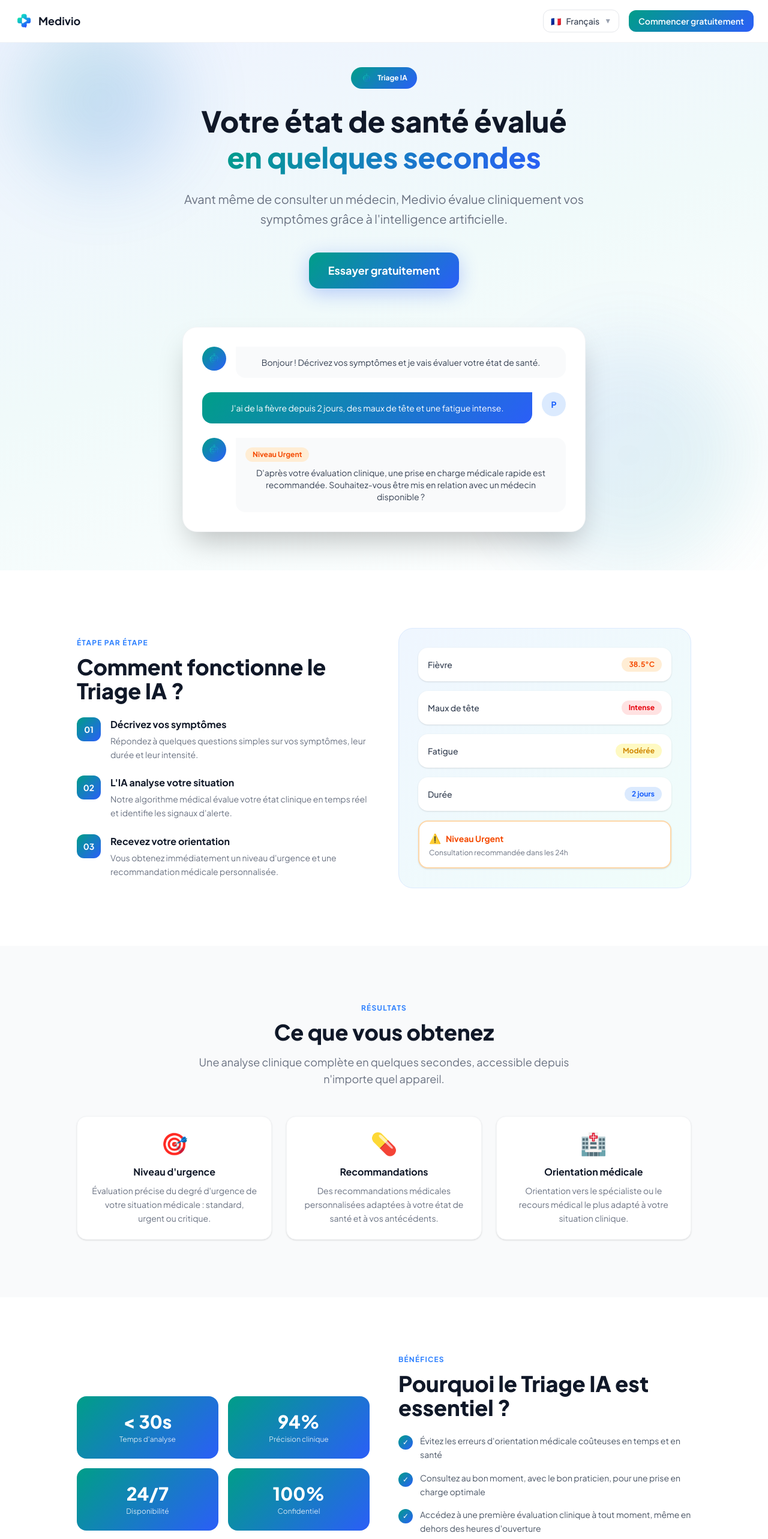
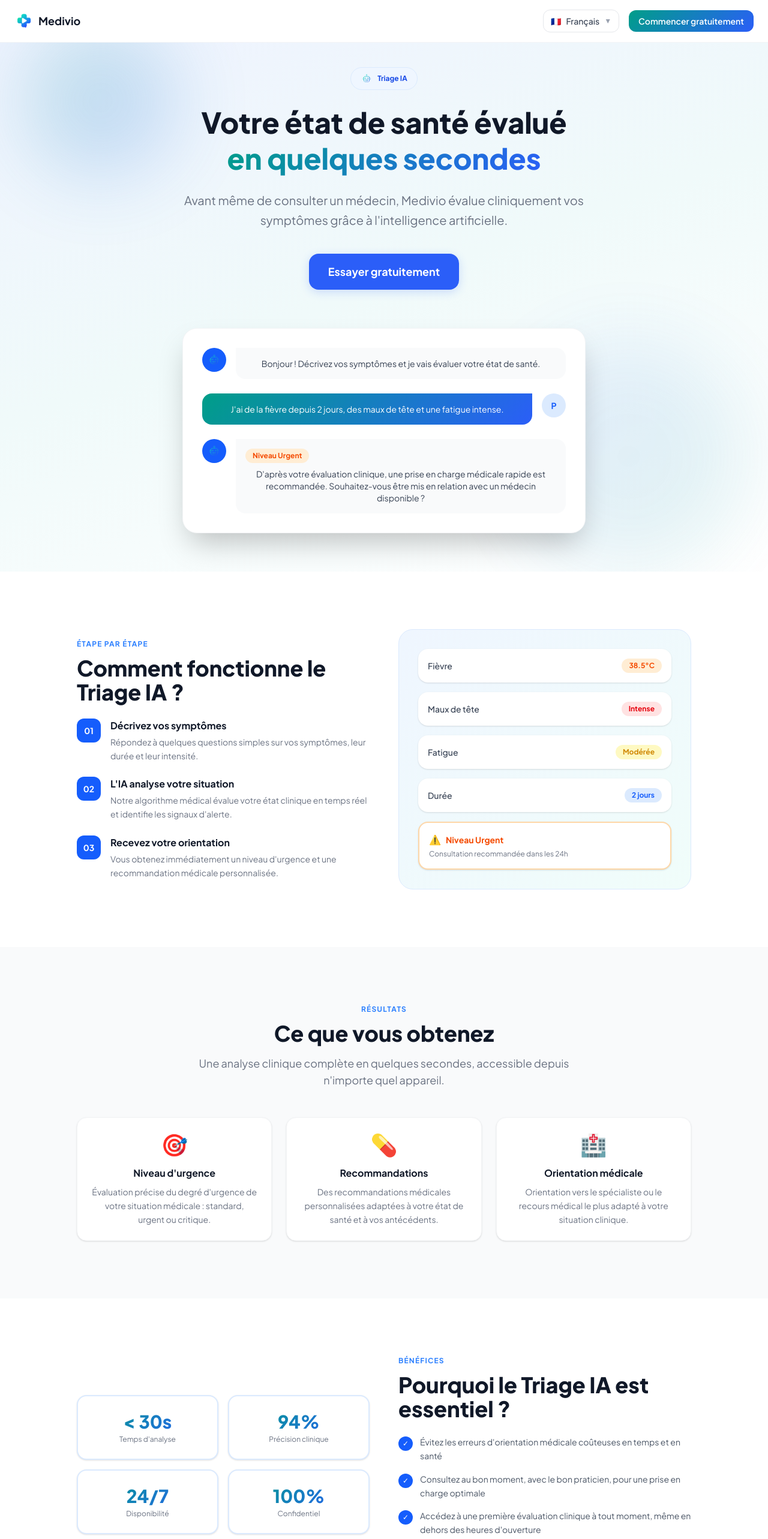
Before and after one commit to All185/medivio-frontend, a Next.js app: page /features/triage in a window 1280 px wide. Shown: the top 2566 px of the page at 60% size. Built offline with nearby package versions, Linux system fonts and the light colour scheme.

Commit message:
fix: allègement couleurs page Triage IA

```diff
--- a/app/features/triage/page.tsx
+++ b/app/features/triage/page.tsx
@@ -27,7 +27,7 @@ export default function TriageFeaturePage() {
         <div className="absolute top-10 left-10 w-64 h-64 rounded-full opacity-20 blur-3xl" style={{background: 'linear-gradient(135deg, #009E88, #2B5EF8)'}} />
         <div className="absolute bottom-0 right-10 w-96 h-96 rounded-full opacity-10 blur-3xl" style={{background: 'linear-gradient(135deg, #2B5EF8, #009E88)'}} />
         <div className="max-w-3xl mx-auto relative z-10">
-          <div className="inline-flex items-center gap-2 text-white text-xs font-bold px-4 py-2 rounded-full mb-6" style={{background: 'linear-gradient(135deg, #009E88, #2B5EF8)'}}>
+          <div className="inline-flex items-center gap-2 text-blue-700 text-xs font-bold px-4 py-2 rounded-full mb-6 bg-blue-50 border border-blue-100">
             <img src="/icons/robot_full-removebg-preview.png" alt="" style={{width: 20, height: 20, objectFit: 'contain'}} />
             Triage IA
           </div>
@@ -37,14 +37,14 @@ export default function TriageFeaturePage() {
           <p className="text-lg sm:text-xl text-gray-500 mb-10 leading-relaxed max-w-2xl mx-auto">
             Avant même de consulter un médecin, Medivio évalue cliniquement vos symptômes grâce à l'intelligence artificielle.
           </p>
-          <button onClick={() => router.push('/register')} className="text-white font-bold px-8 py-4 rounded-2xl text-lg transition-all shadow-lg hover:scale-105" style={{background: 'linear-gradient(135deg, #009E88, #2B5EF8)', boxShadow: '0 8px 32px rgba(43,94,248,0.3)'}}>
+          <button onClick={() => router.push('/register')} className="text-white font-bold px-8 py-4 rounded-2xl text-lg transition-all shadow-lg hover:scale-105" style={{background: '#2B5EF8', boxShadow: '0 4px 16px rgba(43,94,248,0.2)'}}>
             Essayer gratuitement
           </button>
         </div>
         <div className="max-w-2xl mx-auto mt-16 relative z-10">
           <div className="bg-white rounded-3xl shadow-2xl p-8 border border-gray-100">
             <div className="flex items-start gap-4 mb-6">
-              <div className="w-10 h-10 rounded-full flex items-center justify-center flex-shrink-0" style={{background: 'linear-gradient(135deg, #009E88, #2B5EF8)'}}>
+              <div className="w-10 h-10 rounded-full flex items-center justify-center flex-shrink-0 bg-blue-600">
                 <img src="/icons/robot_full-removebg-preview.png" alt="" style={{width: 24, height: 24, objectFit: 'contain'}} />
               </div>
               <div className="bg-gray-50 rounded-2xl rounded-tl-none p-4 flex-1">
@@ -58,7 +58,7 @@ export default function TriageFeaturePage() {
               </div>
             </div>
             <div className="flex items-start gap-4">
-              <div className="w-10 h-10 rounded-full flex items-center justify-center flex-shrink-0" style={{background: 'linear-gradient(135deg, #009E88, #2B5EF8)'}}>
+              <div className="w-10 h-10 rounded-full flex items-center justify-center flex-shrink-0 bg-blue-600">
                 <img src="/icons/robot_full-removebg-preview.png" alt="" style={{width: 24, height: 24, objectFit: 'contain'}} />
               </div>
               <div className="bg-gray-50 rounded-2xl rounded-tl-none p-4 flex-1">
@@ -85,7 +85,7 @@ export default function TriageFeaturePage() {
                   { num: '03', title: 'Recevez votre orientation', desc: "Vous obtenez immédiatement un niveau d'urgence et une recommandation médicale personnalisée." },
                 ].map((step, i) => (
                   <div key={i} className="flex gap-4">
-                    <div className="w-10 h-10 rounded-xl flex items-center justify-center font-bold text-white text-sm flex-shrink-0" style={{background: 'linear-gradient(135deg, #009E88, #2B5EF8)'}}>
+                    <div className="w-10 h-10 rounded-xl flex items-center justify-center font-bold text-white text-sm flex-shrink-0 bg-blue-600">
                       {step.num}
                     </div>
                     <div>
@@ -156,9 +156,9 @@ export default function TriageFeaturePage() {
                   { value: '24/7', label: 'Disponibilité' },
                   { value: '100%', label: 'Confidentiel' },
                 ].map((stat, i) => (
-                  <div key={i} className="rounded-2xl p-6 text-center text-white" style={{background: 'linear-gradient(135deg, #009E88, #2B5EF8)'}}>
-                    <p className="text-3xl font-extrabold mb-1">{stat.value}</p>
-                    <p className="text-xs opacity-80">{stat.label}</p>
+                  <div key={i} className="rounded-2xl p-6 text-center bg-white border-2 border-blue-100 shadow-sm">
+                    <p className="text-3xl font-extrabold mb-1" style={{background: 'linear-gradient(135deg, #009E88, #2B5EF8)', WebkitBackgroundClip: 'text', WebkitTextFillColor: 'transparent'}}>{stat.value}</p>
+                    <p className="text-xs text-gray-500">{stat.label}</p>
                   </div>
                 ))}
               </div>
@@ -174,7 +174,7 @@ export default function TriageFeaturePage() {
                   "Réduisez l'anxiété liée à l'incertitude grâce à une analyse médicale objective et immédiate",
                 ].map((point, i) => (
                   <div key={i} className="flex items-start gap-3">
-                    <div className="w-6 h-6 rounded-full flex items-center justify-center flex-shrink-0 mt-0.5" style={{background: 'linear-gradient(135deg, #009E88, #2B5EF8)'}}>
+                    <div className="w-6 h-6 rounded-full flex items-center justify-center flex-shrink-0 mt-0.5 bg-blue-600">
                       <span className="text-white text-xs">✓</span>
                     </div>
                     <p className="text-gray-600 text-sm leading-relaxed">{point}</p>
@@ -186,7 +186,7 @@ export default function TriageFeaturePage() {
         </div>
       </section>
 
-      <section className="py-16 px-6" style={{background: 'linear-gradient(135deg, #009E88 0%, #2B5EF8 100%)'}}>
+      <section className="py-16 px-6 bg-blue-600">
         <div className="max-w-2xl mx-auto text-center">
           <h2 className="text-3xl font-extrabold text-white mb-4">Prêt à prendre soin de votre santé ?</h2>
           <p className="text-blue-100 text-lg mb-8">Accédez au Triage IA gratuitement et obtenez une évaluation clinique en quelques secondes.</p>
```
